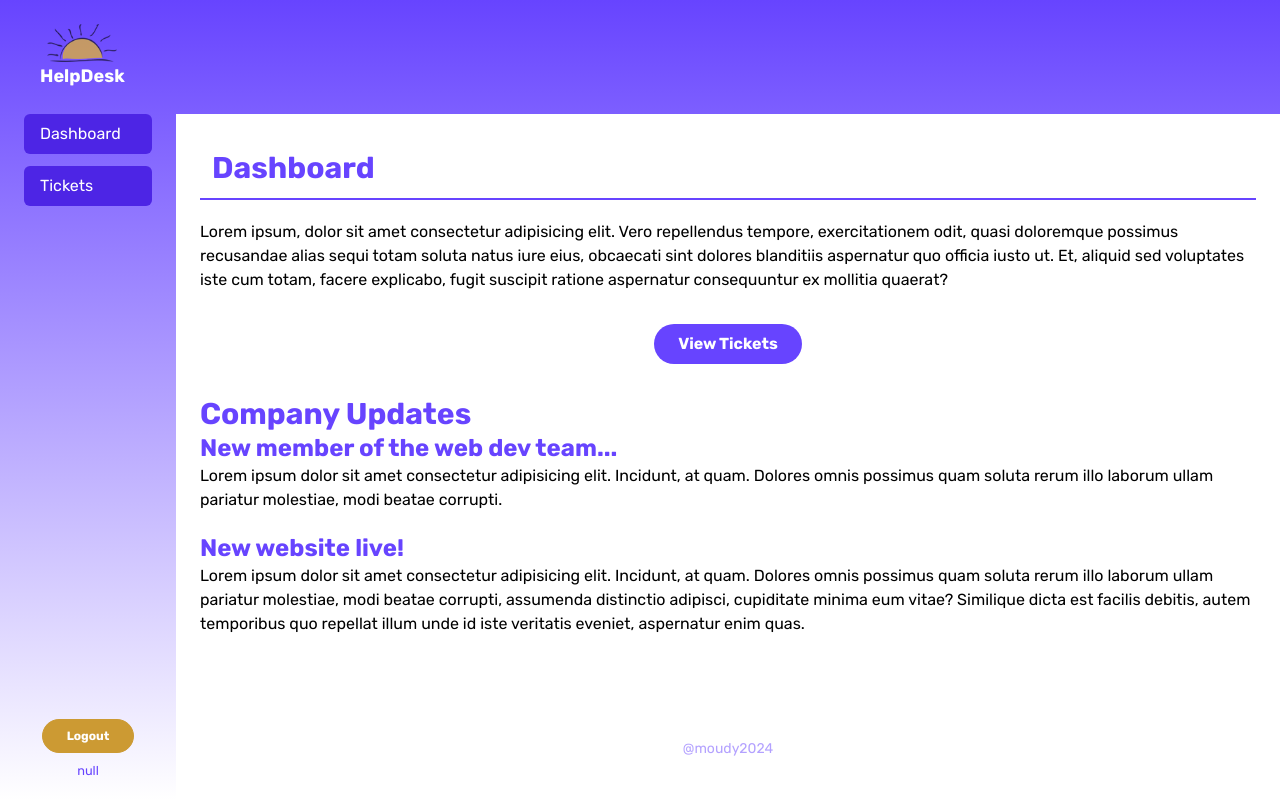
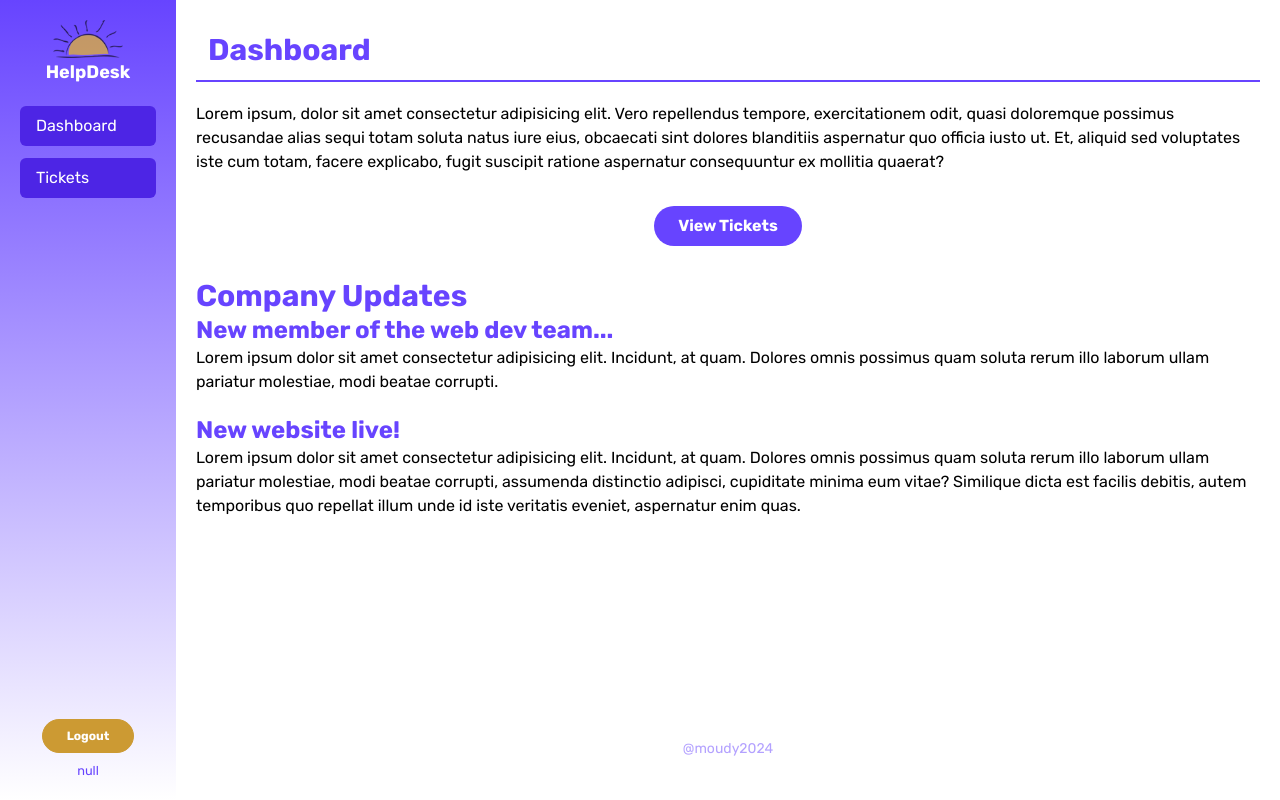
Before and after one commit to emoudy/helpdesk, a Next.js app: page / in a window 1280 px wide. Built offline with nearby package versions, Linux system fonts and the light colour scheme; no server answers.

Commit message:
adjusting CSS for layout

```diff
--- a/app/(dashboard)/layout.tsx
+++ b/app/(dashboard)/layout.tsx
@@ -16,23 +16,23 @@ export default async function DashboardLayout({ children }: DashboardLayoutProps
 
   return (
     <>
-      <header className="md:col-span-2 flex justify-between p-6 pl-10"><MainHeader /></header>
+      <header className="flex justify-center items-center p-5"><MainHeader /></header>
 
       <nav
-        className="md:row-start-2 md:h-full text-white text-center md:text-left px-6"
+        className="md:row-start-2 md:h-full text-white text-center md:text-left px-5"
         aria-label="Main navigation"
       >
         <NavBar />
       </nav>
 
-      <main className="md:row-start-2 md:col-start-2 p-6 bg-white" aria-label="Main Content">{children}</main>
+      <main className="row-span-2 col-start-2 p-5 bg-white" aria-label="Main Content">{children}</main>
 
       <section className="hidden row-start-3 md:flex flex-col justify-end items-center m-5">
         <LogoutButton aria-label="Logout button"/>
         <small className="text-primary">{user ? user.email : 'null'}</small>
       </section>
 
-      <footer className="md:row-start-3 md:col-start-2 flex items-center justify-center py-2 text-sm text-primary bg-white text-opacity-50 w-full">
+      <footer className="row-start-3 col-start-2 flex items-center justify-center py-2 text-sm text-primary bg-white text-opacity-50 w-full">
         @moudy2024
       </footer>
     </>
```
